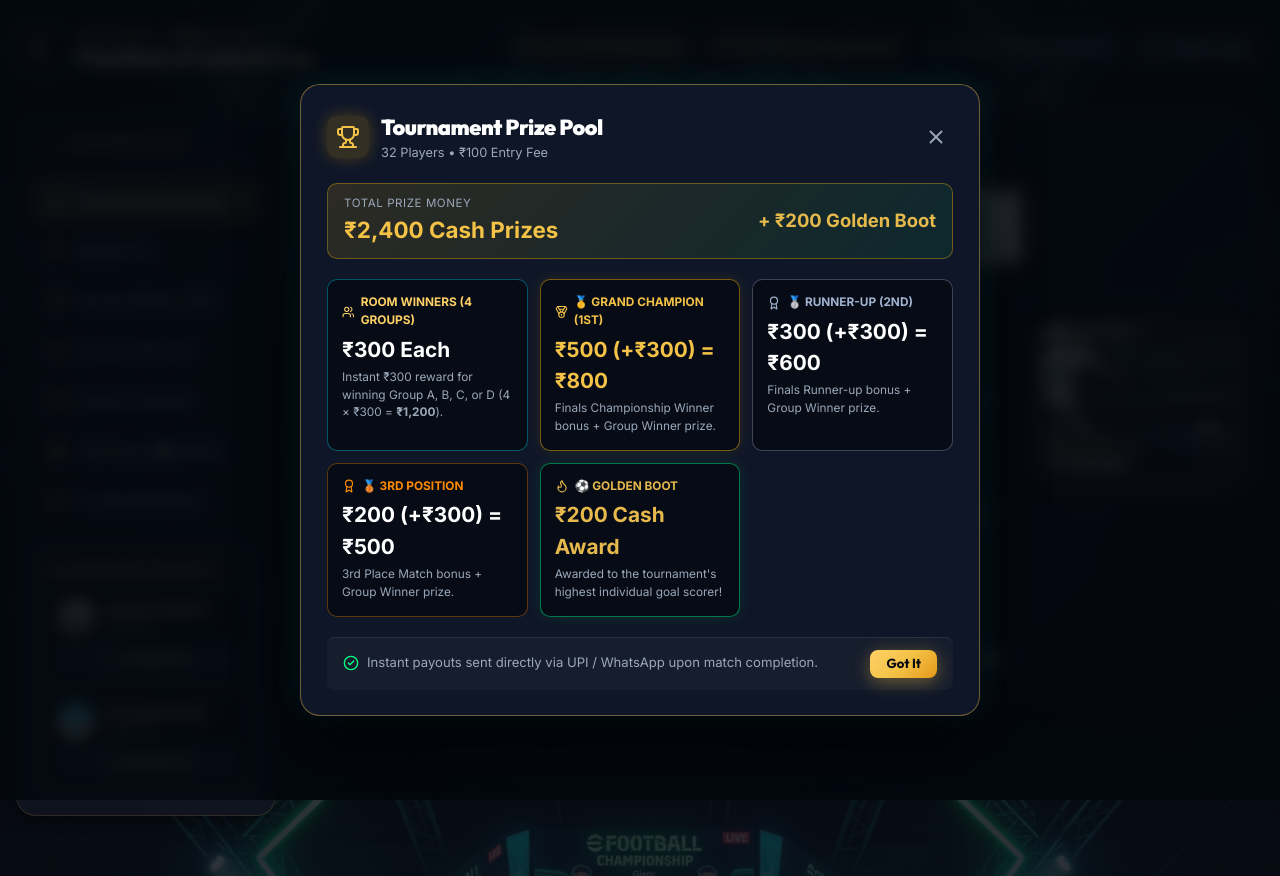
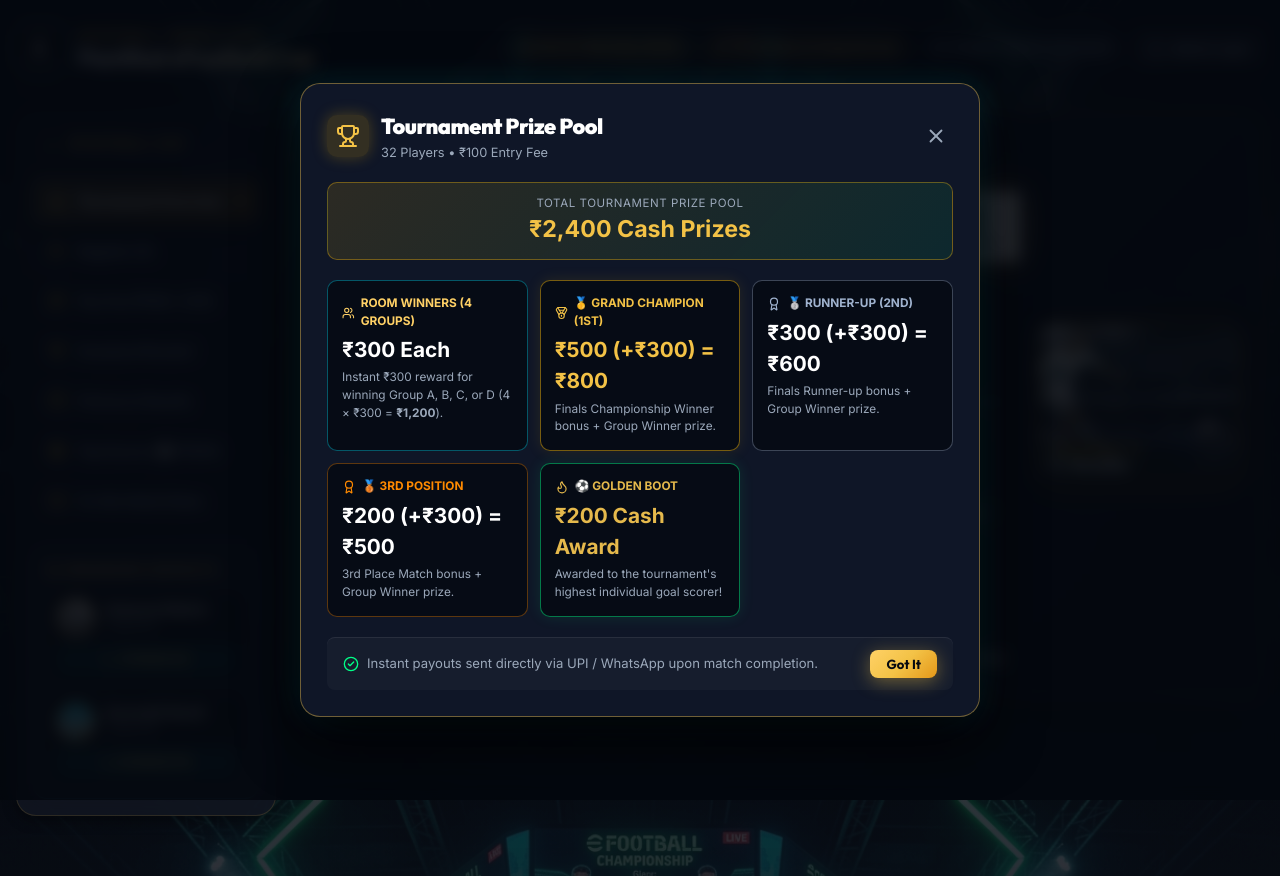
Before and after one commit to kittubabai/EFootball, a React (Vite) app in the folder frontend/: page / in a window 1280 px wide. Both pictures are taken after a click on the button "Prizes". Built offline with nearby package versions, Linux system fonts and the light colour scheme; no server answers.

Commit message:
style: remove golden boot text from top banner in prizes modal

```diff
--- a/frontend/src/components/PrizesModal.jsx
+++ b/frontend/src/components/PrizesModal.jsx
@@ -56,22 +56,18 @@ export default function PrizesModal({ isOpen, onClose }) {
         {/* Prize Pool Summary Badges */}
         <div style={{
           display: 'flex',
-          justifyContent: 'space-between',
+          justifyContent: 'center',
           alignItems: 'center',
+          textAlign: 'center',
           background: 'linear-gradient(135deg, rgba(255, 190, 11, 0.12), rgba(0, 255, 135, 0.08))',
           border: '1px solid rgba(255, 190, 11, 0.35)',
           padding: '12px 16px',
           borderRadius: '10px',
-          marginBottom: '20px',
-          flexWrap: 'wrap',
-          gap: '8px'
+          marginBottom: '20px'
         }}>
           <div>
-            <div style={{ fontSize: '0.72rem', color: 'var(--text-muted)', textTransform: 'uppercase', letterSpacing: '0.05em' }}>Total Prize Money</div>
-            <div style={{ fontSize: '1.4rem', fontWeight: '900', color: 'var(--accent-gold)' }}>₹2,400 Cash Prizes</div>
-          </div>
-          <div style={{ textAlign: 'right' }}>
-            <div style={{ fontSize: '1.15rem', fontWeight: '800', color: 'var(--accent-green)' }}>+ ₹200 Golden Boot</div>
+            <div style={{ fontSize: '0.72rem', color: 'var(--text-muted)', textTransform: 'uppercase', letterSpacing: '0.05em' }}>Total Tournament Prize Pool</div>
+            <div style={{ fontSize: '1.45rem', fontWeight: '900', color: 'var(--accent-gold)' }}>₹2,400 Cash Prizes</div>
           </div>
         </div>
 
```
